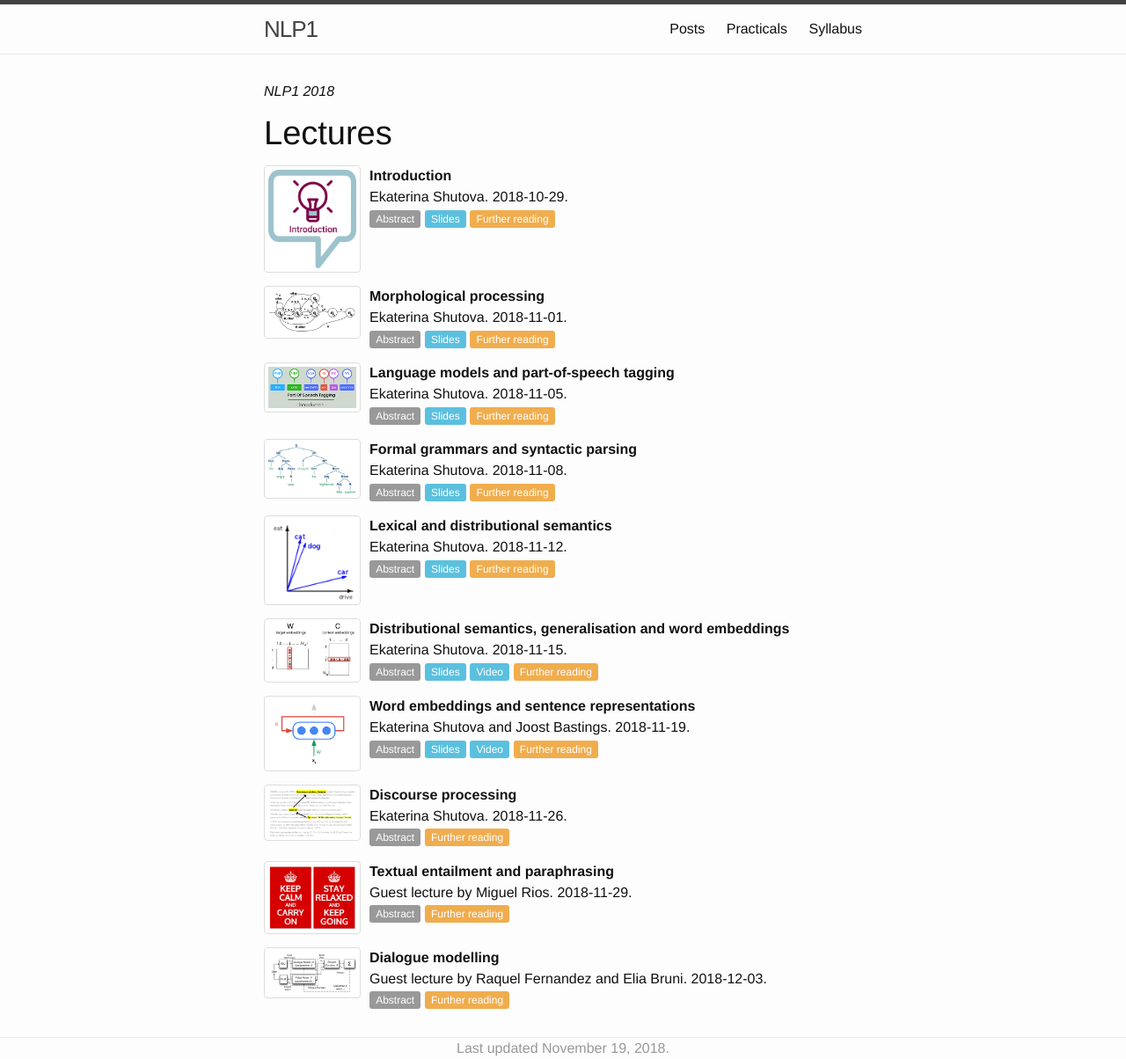
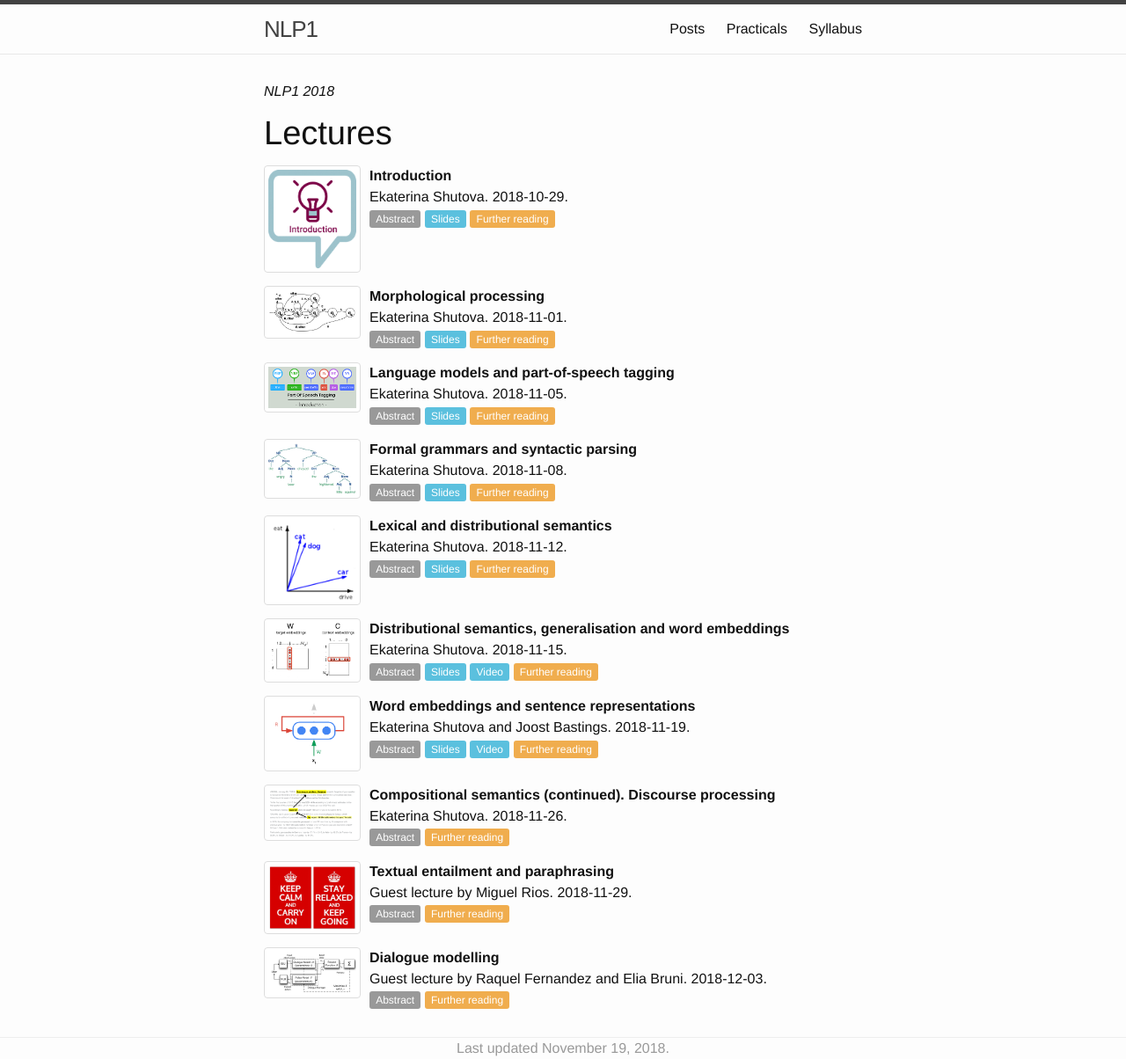
Before and after one commit to cl-illc/nlp1, a Jekyll site: the page built from syllabus.md, in a window 1280 px wide. Shown: the whole page at 88% size. Built offline with Jekyll 4.4.1, drawn with Linux system fonts in a browser that asks for light colours.

Commit message:
Update lectures.yml

```diff
--- a/_data/2018/lectures.yml
+++ b/_data/2018/lectures.yml
@@ -141,7 +141,7 @@
   date: 2018-11-26
   img: Discourse
   uid: lec8
-  title: "Discourse processing"
+  title: "Compositional semantics (continued). Discourse processing"
   instructor: "Ekaterina Shutova"
   note:
   abstract: >
```
